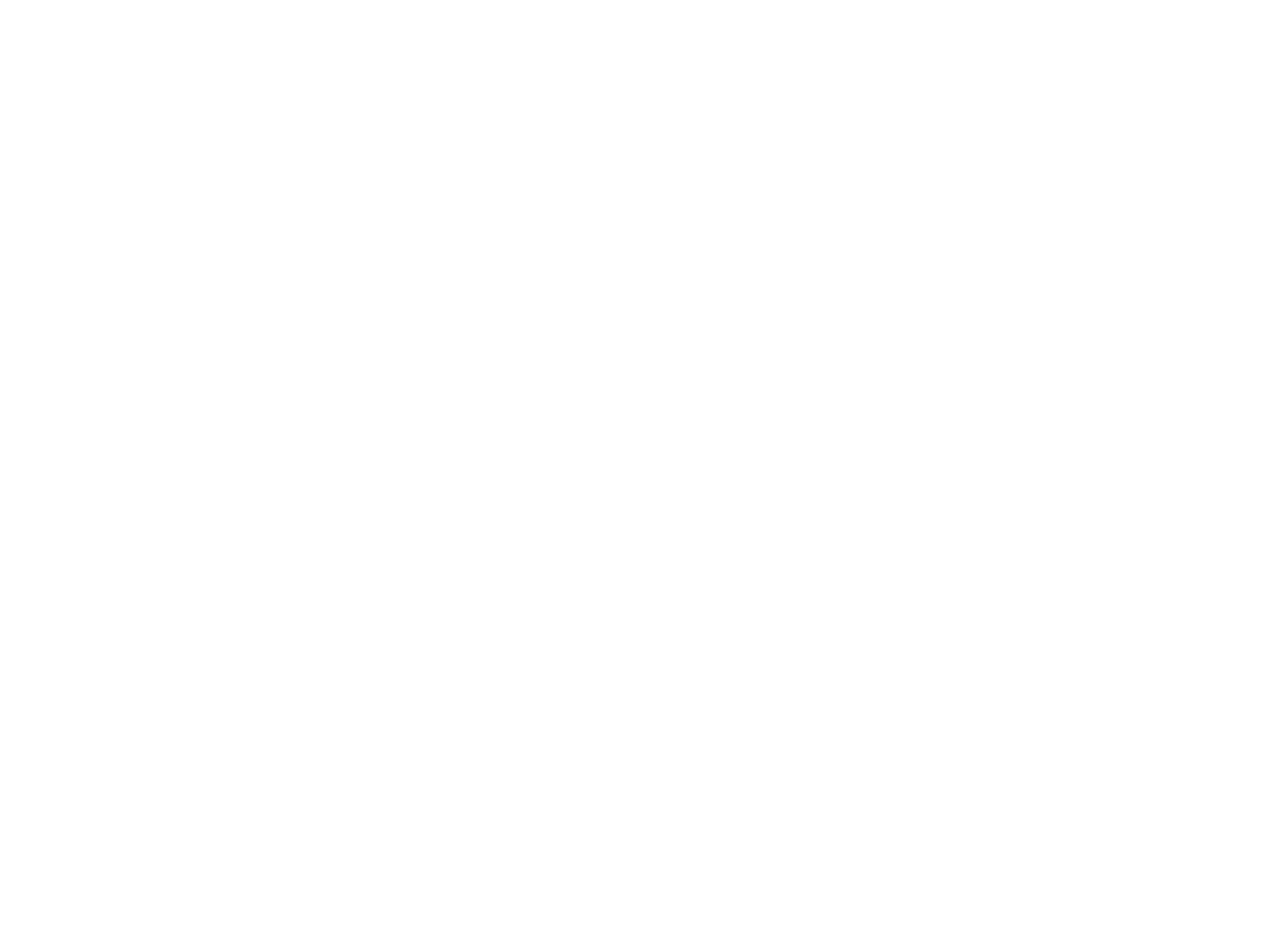
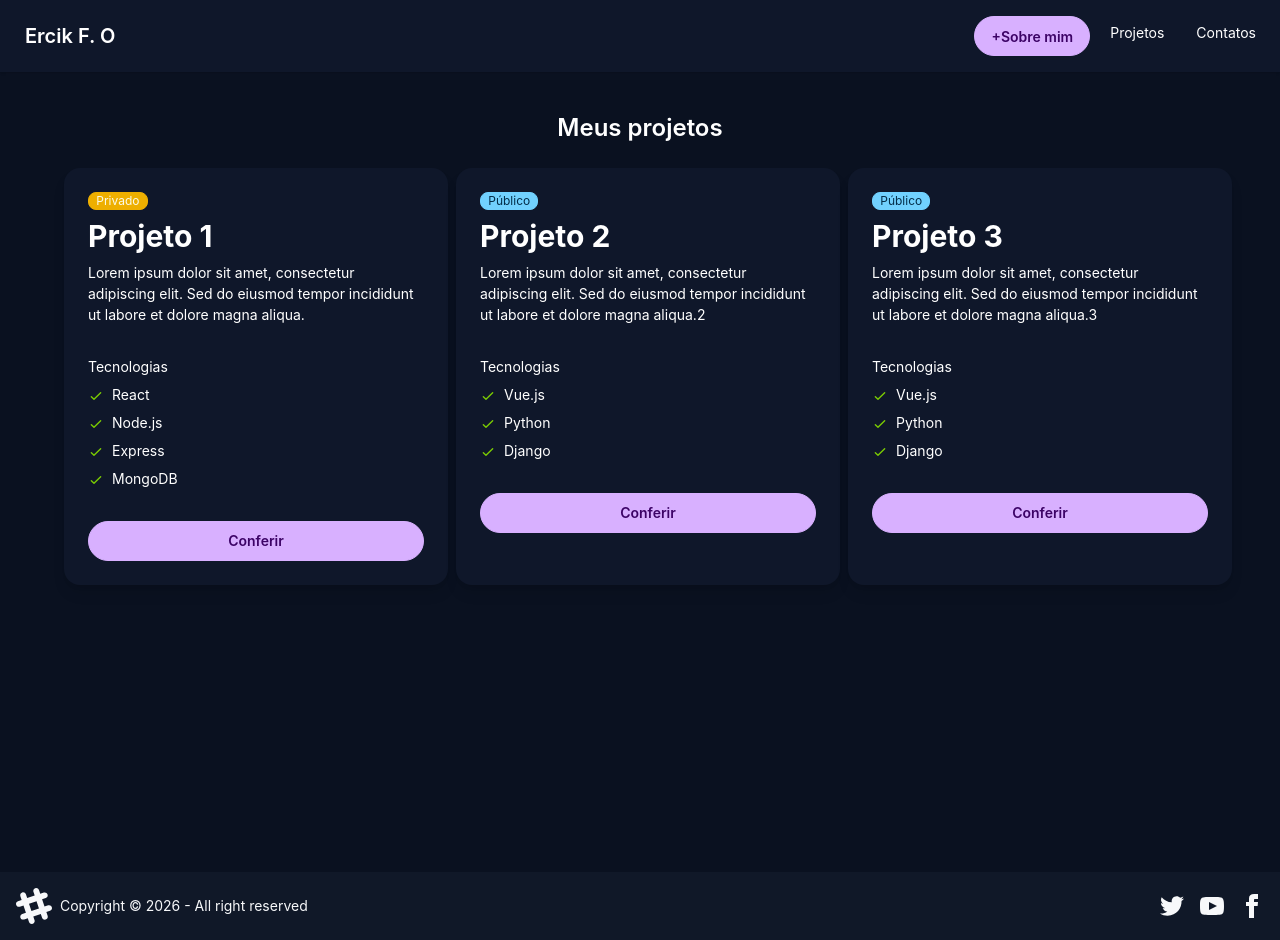
Before and after one commit to Erick-F-Oliveira/about-me, a React (Vite) app in the folder Client/: page /projects in a window 1280 px wide. Before the commit this address had no page. Before the commit the page ends 800 px from the top, so only its background shows below. Built offline with nearby package versions, Linux system fonts and the light colour scheme.

Commit message:
Adiciona página de projetos e componente de exibição de projetos; atualiza estilos e README

```diff
--- a/Client/src/App.css
+++ b/Client/src/App.css
@@ -12,7 +12,7 @@
   --color-base-100: oklch(20.768% 0.039 265.754);
   --color-base-200: oklch(19.314% 0.037 265.754);
   --color-base-300: oklch(17.86% 0.034 265.754);
-  --color-base-content: oklch(96% 0.003 264.542);
+  --color-base-content: oklch(100% 0 0);
   --color-primary: oklch(82% 0.111 230.318);
   --color-primary-content: oklch(29% 0.066 243.157);
   --color-secondary: oklch(87% 0.01 258.338);
--- /dev/null
+++ b/Client/src/components/CardProjects.jsx
@@ -0,0 +1,44 @@
+const CardProjects = ({ project }) => {
+  return (
+    <div className="card w-96 bg-base-100 shadow-lg">
+      <div className="card-body">
+        {project.private === true ? (
+          <span className="badge badge-sm badge-warning">Privado</span>
+        ) : (
+          <span className="badge badge-sm badge-primary">Público</span>
+        )}
+        <div className="flex justify-between">
+          <h2 className="text-3xl font-bold">{project.title}</h2>
+        </div>
+        <span>{project.description}</span>
+        <ul className="mt-6 flex flex-col gap-2 text-sm">
+          <li>Tecnologias</li>
+          {project.technologies &&
+            project.technologies.map((tech, index) => (
+              <li key={index}>
+                <svg
+                  xmlns="http://www.w3.org/2000/svg"
+                  className="size-4 me-2 inline-block text-success"
+                  fill="none"
+                  viewBox="0 0 24 24"
+                  stroke="currentColor"
+                >
+                  <path
+                    strokeLinecap="round"
+                    strokeLinejoin="round"
+                    strokeWidth="2"
+                    d="M5 13l4 4L19 7"
+                  />
+                </svg>
+                <span>{tech}</span>
+              </li>
+            ))}
+        </ul>
+        <div className="mt-6">
+          <button className="btn btn-accent btn-block">Conferir</button>
+        </div>
+      </div>
+    </div>
+  );
+};
+export default CardProjects;
--- a/Client/src/components/Header.jsx
+++ b/Client/src/components/Header.jsx
@@ -5,25 +5,12 @@ const Header = () => {
         <a className="btn btn-ghost text-xl">Ercik F. O</a>
       </div>
       <div className="flex-none">
-        <ul className="menu menu-horizontal px-1">
+        <ul className="menu menu-horizontal px-1 gap-2">
           <li>
-            <details>
-              <summary>Projetos</summary>
-              <ul className="bg-base-100 rounded-t-none p-2">
-                  <li>
-                  <a>Comprar atributos</a>
-                </li>
-                <li>
-                  <a>Itsik</a>
-                </li>
-                <li>
-                  <a>Meu Advento</a>
-                </li>
-              </ul>
-            </details>
+            <a className="btn btn-accent">+Sobre mim</a>
           </li>
           <li>
-            <a>Sobre</a>
+            <a>Projetos</a>
           </li>
           <li>
             <a>Contatos</a>
--- /dev/null
+++ b/Client/src/pages/Projects/index.jsx
@@ -0,0 +1,41 @@
+import CardProjects from "../../components/CardProjects";
+const Projects = () => {
+      const projects = [
+            {
+                  title: "Projeto 1",
+                  description: "Lorem ipsum dolor sit amet, consectetur adipiscing elit. Sed do eiusmod tempor incididunt ut labore et dolore magna aliqua.",
+                  technologies: ["React", "Node.js", "Express", "MongoDB"],
+                  private: true,
+                  status: "Em desenvolvimento"
+
+            },
+            {
+                  title: "Projeto 2",
+                  description: "Lorem ipsum dolor sit amet, consectetur adipiscing elit. Sed do eiusmod tempor incididunt ut labore et dolore magna aliqua.2",
+                  technologies: ["Vue.js", "Python", "Django"],
+                  private: false,
+            },
+            {
+                  title: "Projeto 3",
+                  description: "Lorem ipsum dolor sit amet, consectetur adipiscing elit. Sed do eiusmod tempor incididunt ut labore et dolore magna aliqua.3",
+                   technologies: ["Vue.js", "Python", "Django"],
+                    private: false,
+            }
+      ]
+      return(
+         <div className="min-h-screen bg-base-300 py-10 px-4">
+     <div className="max-w-6xl mx-auto">
+        <h2 className="text-2xl font-semibold mb-6 text-center">Meus projetos</h2>
+        <div className="grid grid-cols-1 sm:grid-cols-2 lg:grid-cols-3 gap-6">
+        {projects.map((project, index) => (
+              <CardProjects key={index} project={project} />
+            ))}
+      </div>
+      </div>
+      </div>
+
+
+
+      )
+}
+export default Projects;
--- a/Client/src/router.jsx
+++ b/Client/src/router.jsx
@@ -1,6 +1,7 @@
 import { BrowserRouter, Route, Routes } from "react-router";
 import Home from "./pages/Home";
 import Layout from "./pages/Layout";
+import Projects from "./pages/Projects";
 
 
 function AppRoutes() {
@@ -9,6 +10,7 @@ function AppRoutes() {
       <Routes>
         <Route path="/" element={<Layout />}>
           <Route path="/" element={<Home />}></Route>
+          <Route path="/projects" element={<Projects />}></Route>
         </Route>
       </Routes>
     </BrowserRouter>
```
Also changed, not shown: 1 other file (tests, documents, lock files or other folders).
